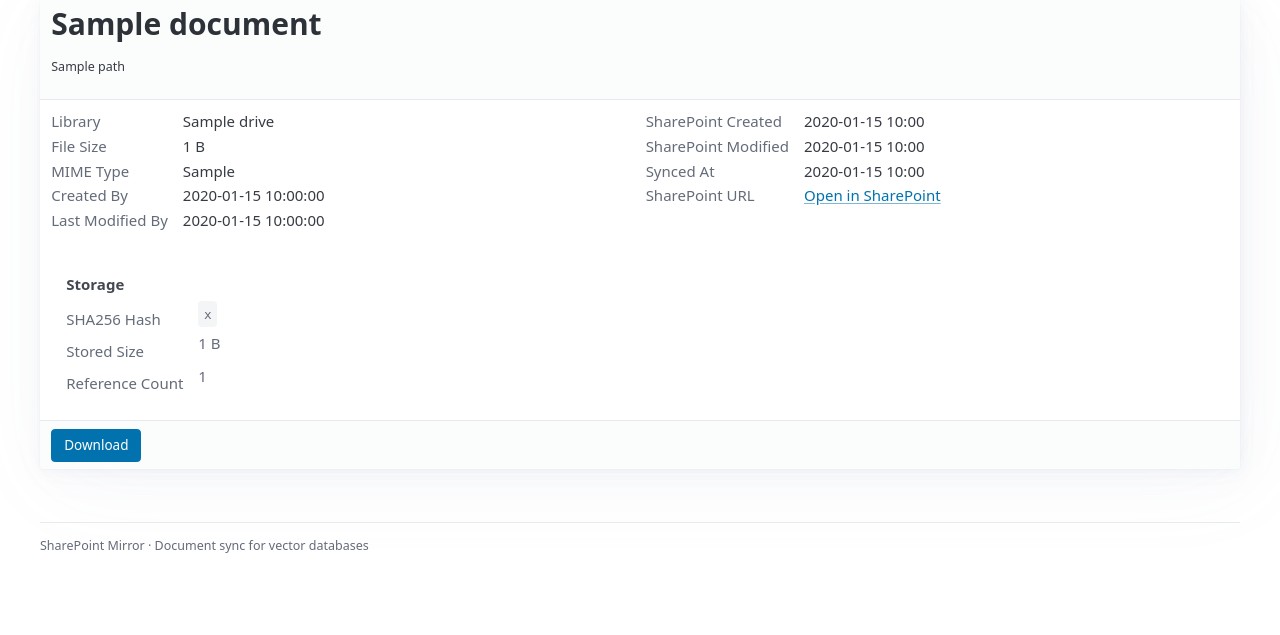
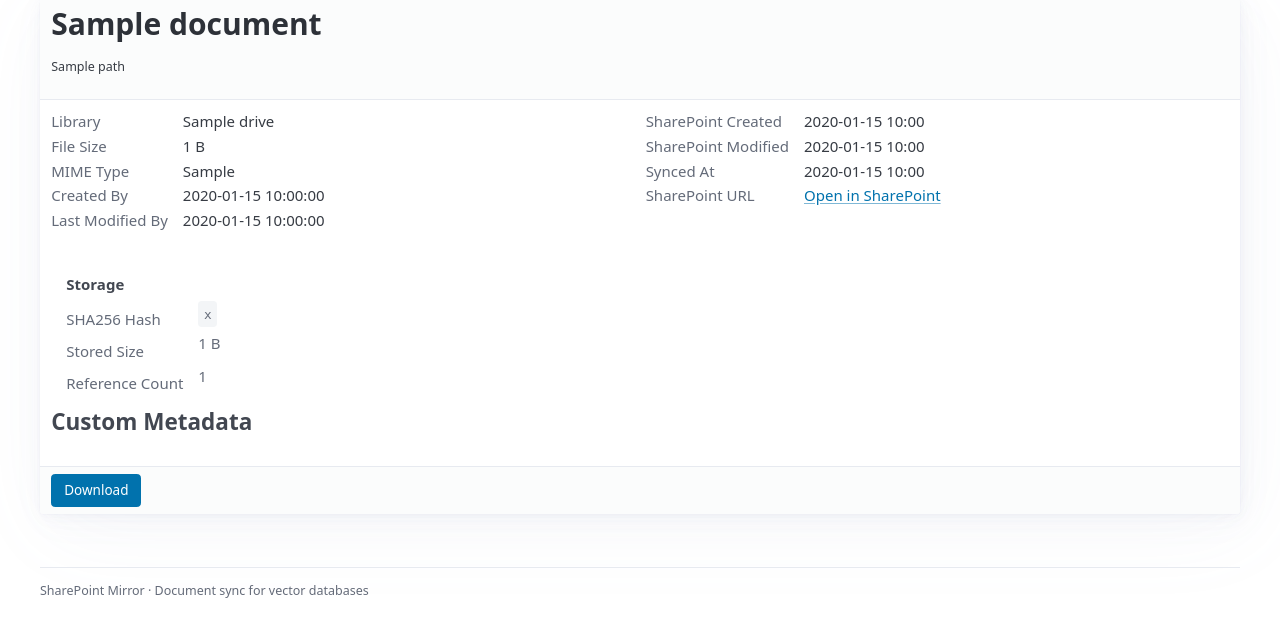
Before and after one commit to technobok/sharepoint-mirror, a Flask app: template src/sharepoint_mirror/templates/documents/view.html in a window 1280 px wide. Shown: the part 165-800 px from the top of the page. Run offline with Flask 3, Linux system fonts and the light colour scheme; the template is opened without the code that fills it: most values are stand-ins (such as "Sample title", 1, 10 or a date in 2020); some libraries are stand-ins or nearby versions.

Commit message:
Show custom metadata on document detail page
Display SharePoint listItem.fields as a definition list in the
document view, sorted alphabetically by field name.

```diff
--- a/src/sharepoint_mirror/blueprints/documents.py
+++ b/src/sharepoint_mirror/blueprints/documents.py
@@ -8,7 +8,7 @@ from openpyxl.styles import Font
 from werkzeug.wrappers import Response
 
 from sharepoint_mirror.blueprints.auth import login_required
-from sharepoint_mirror.models import Document, Drive
+from sharepoint_mirror.models import Document, DocumentMetadata, Drive
 from sharepoint_mirror.services import StorageService
 
 bp = Blueprint("documents", __name__, url_prefix="/documents")
@@ -66,12 +66,14 @@ def view(doc_id: int) -> str:
 
     blob = doc.get_blob()
     drive = Drive.get_by_id(doc.sharepoint_drive_id)
+    metadata = DocumentMetadata.get_for_document(doc.id)
 
     return render_template(
         "documents/view.html",
         document=doc,
         blob=blob,
         drive=drive,
+        metadata=metadata,
     )
 
 
--- a/src/sharepoint_mirror/templates/documents/view.html
+++ b/src/sharepoint_mirror/templates/documents/view.html
@@ -74,6 +74,18 @@
     </div>
     {% endif %}
 
+    {% if metadata %}
+    <div class="metadata-info">
+        <h3>Custom Metadata</h3>
+        <dl>
+            {% for field_name, values in metadata.items()|sort %}
+            <dt>{{ field_name }}</dt>
+            <dd>{{ values|join(', ') }}</dd>
+            {% endfor %}
+        </dl>
+    </div>
+    {% endif %}
+
     <footer>
         <div class="button-group">
             {% if blob %}
```
